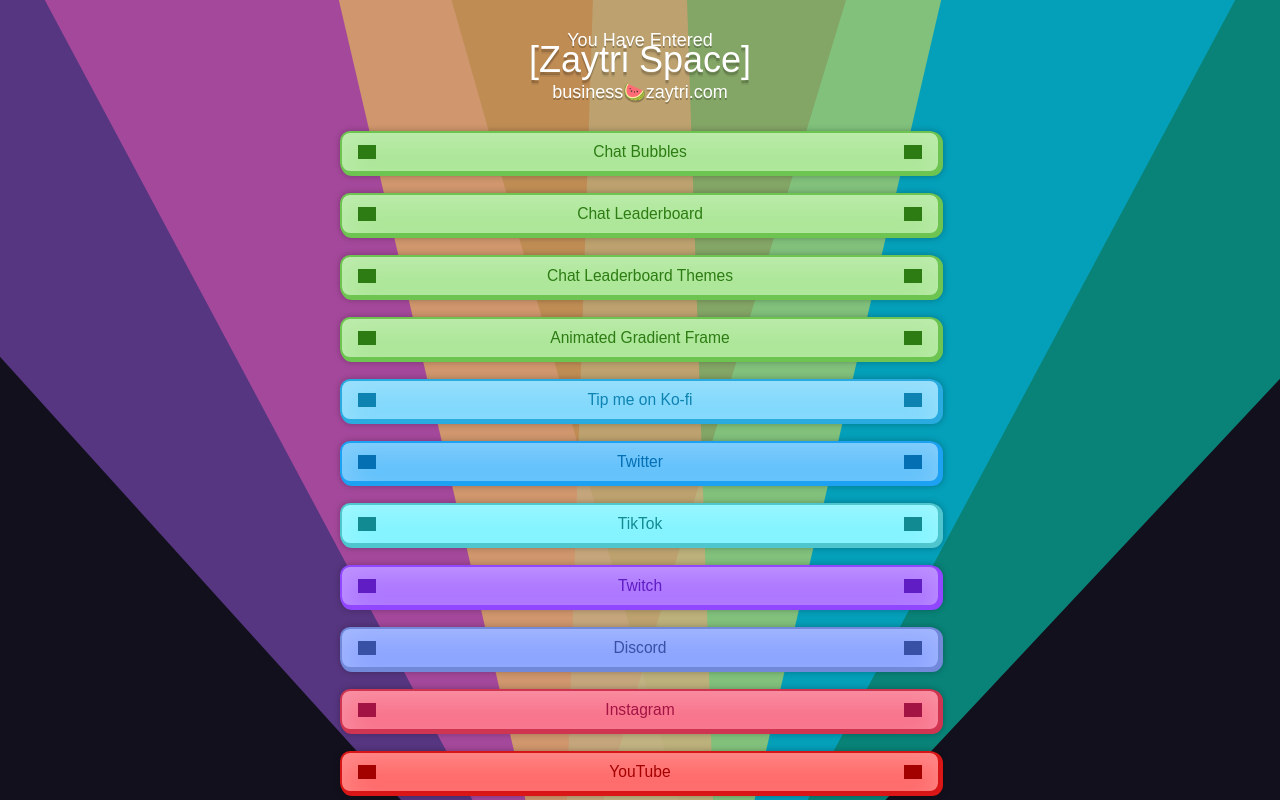
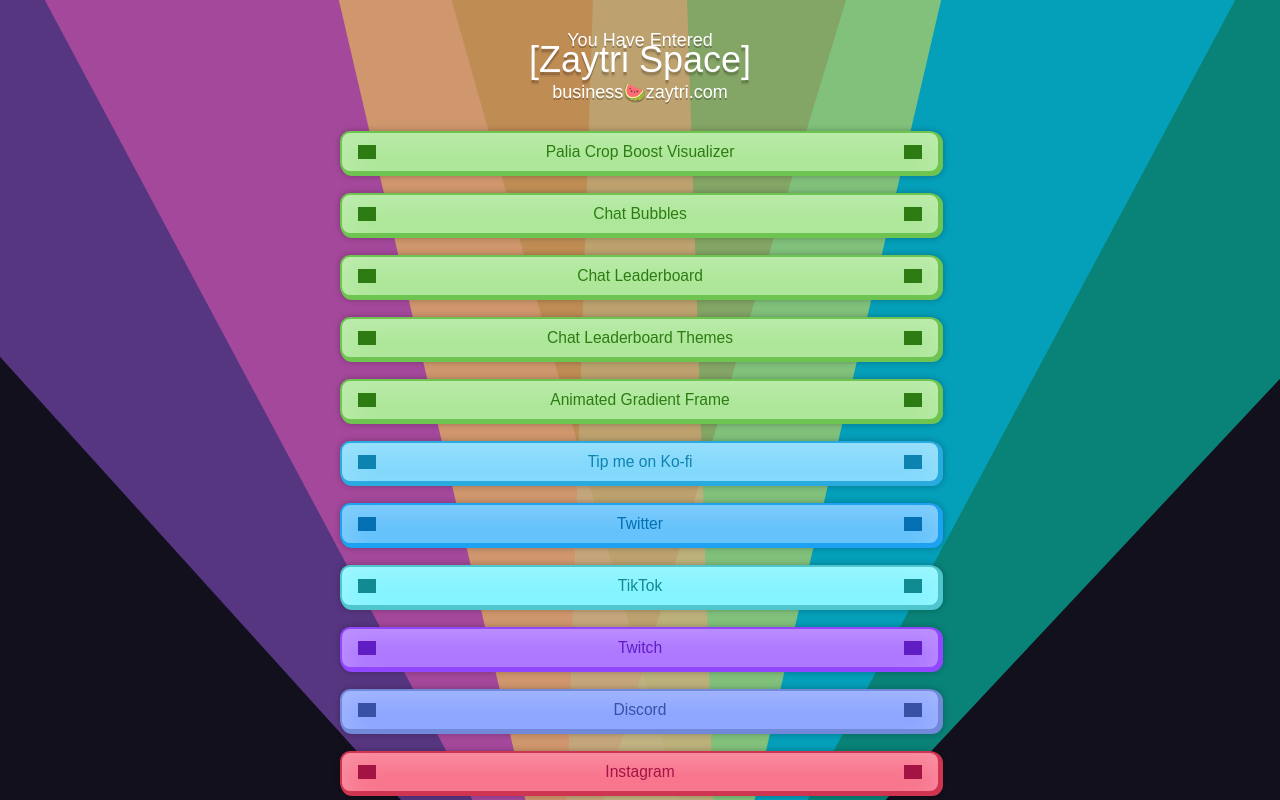
Before and after one commit to zaytri/zaytri.com, a Next.js app: page / in a window 1280 px wide. Shown: the top 800 px of the page. Built offline with nearby package versions, Linux system fonts and the light colour scheme; grey boxes are pictures that could not be loaded; a web font is replaced by a local one.

Commit message:
Added Palia Crop Boost Visualizer link

```diff
--- a/pages/index.js
+++ b/pages/index.js
@@ -50,6 +50,12 @@
             url='https://twitter.com/imzaytri/status/1576789605411479553'
             label='Commission Info'
           /> */}
+
+          <SocialButton
+            classes={[styles.widget]}
+            url='https://docs.google.com/spreadsheets/d/1z60kAOtJTESQocGVLz33tv1u2Y9jilwtNU6f67Ww42g/edit#gid=0'
+            label='Palia Crop Boost Visualizer'
+          />
 
           <SocialButton
             classes={[styles.widget]}
```
